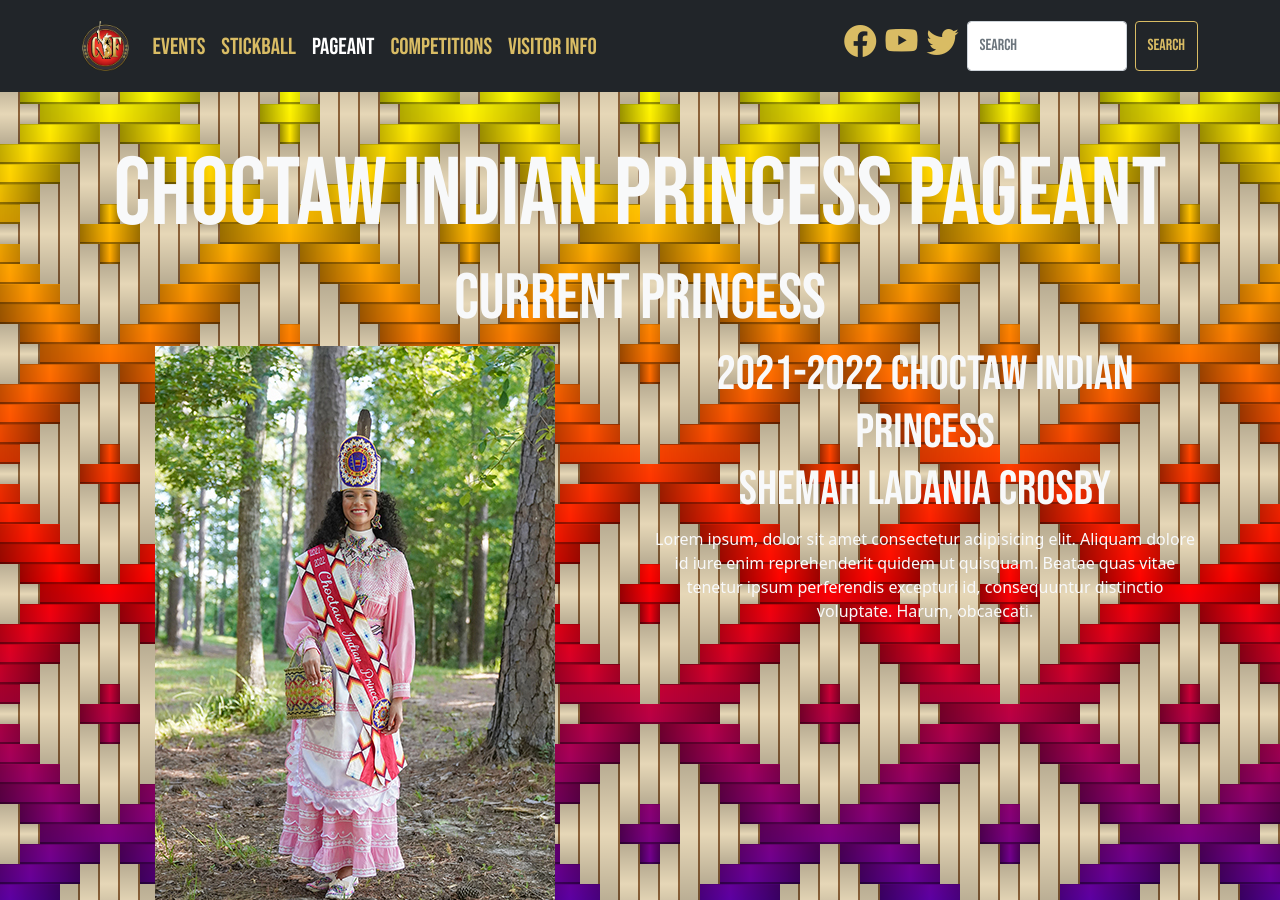
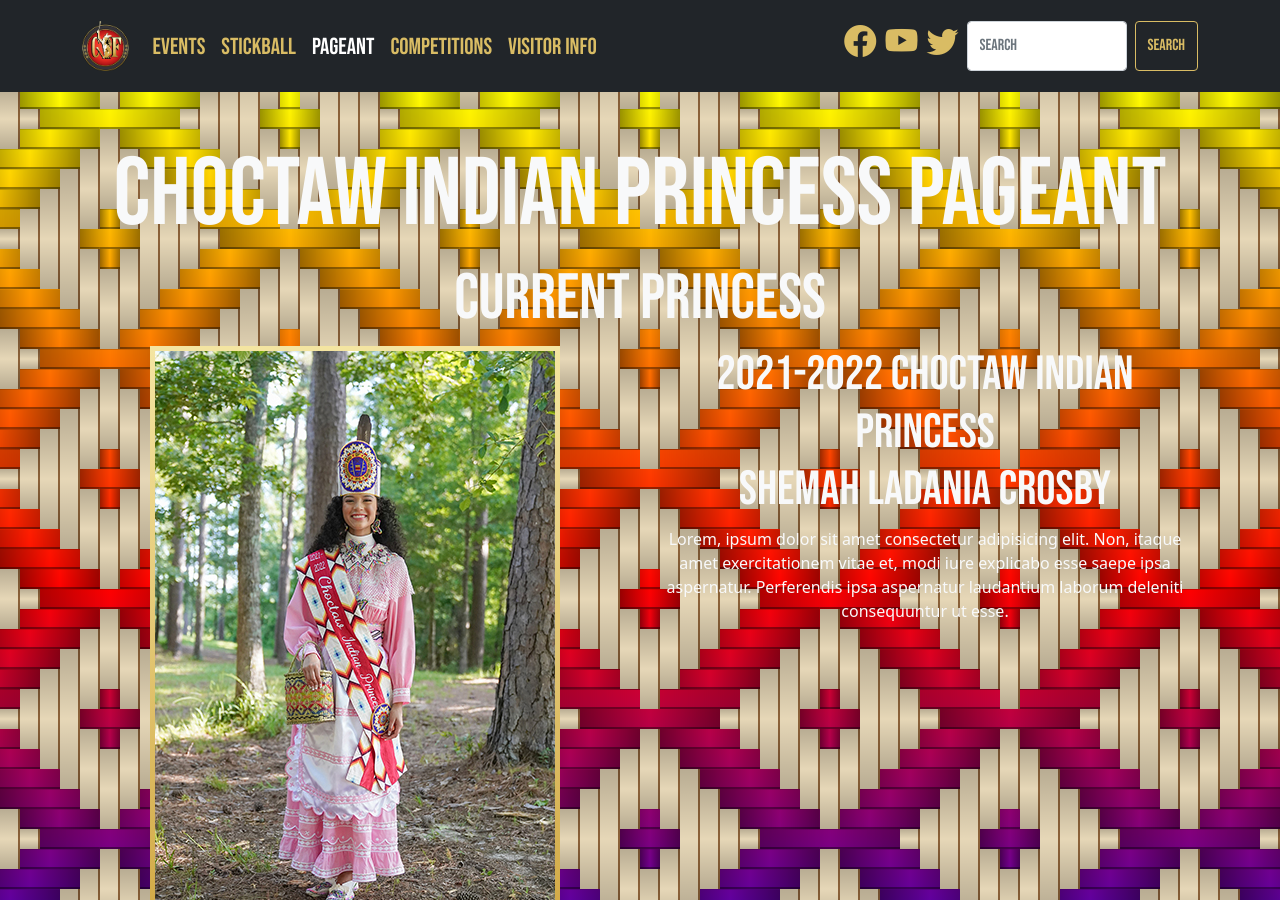
Before and after one commit to smattera/smattera.github.io, a Jekyll site: the page built from pageant/index.md, in a window 1280 px wide and 900 px high. Built offline with Jekyll 4.4.1, drawn with Linux system fonts in a browser that asks for light colours; nearby versions of some CDN libraries.

Commit message:
Update pageant.html

```diff
--- a/_includes/pageant.html
+++ b/_includes/pageant.html
@@ -1,14 +1,14 @@
-<section class="basket-bg py-5 text-center">
+<section class="basket-bg py-5 text-center text-bg">
     <div class="container">
       <h1>Choctaw Indian Princess Pageant</h1>
       <h2>Current Princess</h2>
       <div class="row">
         <div class="col">
-          <img src="../assets/img/princess.jpg" alt="Shemah Ladania Crosby" class="img-fluid">
+          <img src="../assets/img/princess.jpg" alt="Shemah Ladania Crosby" class="img-fluid card-gold-border">
         </div>
         <div class="col">
           <h3>2021-2022 Choctaw Indian Princess<br>Shemah Ladania Crosby</h3>
-          <p>Lorem ipsum, dolor sit amet consectetur adipisicing elit. Aliquam dolore id iure enim reprehenderit quidem ut quisquam. Beatae quas vitae tenetur ipsum perferendis excepturi id, consequuntur distinctio voluptate. Harum, obcaecati.</p>
+          <p>Lorem, ipsum dolor sit amet consectetur adipisicing elit. Non, itaque amet exercitationem vitae et, modi iure explicabo esse saepe ipsa aspernatur. Perferendis ipsa aspernatur laudantium laborum deleniti consequuntur ut esse.</p>
         </div>
       </div>
       <h2>Contestants</h2>
```
